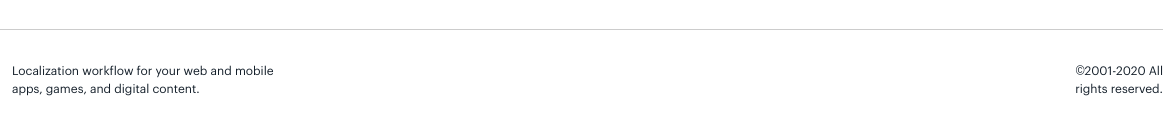
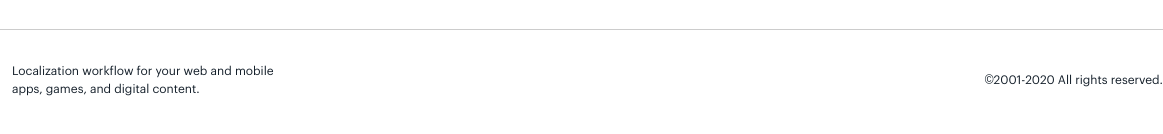
Before and after one commit to veronbstn/hw_10, a plain HTML site: page index.html in a window 1280 px wide. Shown: the part 9624-9758 px from the top of the page, 117-1280 px from the left. Drawn offline with Linux system fonts and the light colour scheme.

Commit message:
Fixed styles

```diff
--- a/styles/style.css
+++ b/styles/style.css
@@ -772,7 +772,6 @@ body {
 .footer__rights {
     text-align: right;
     font-size: var(--body-xs);
-    max-width: 8%;
 }
 
 /* End Footer */
```
